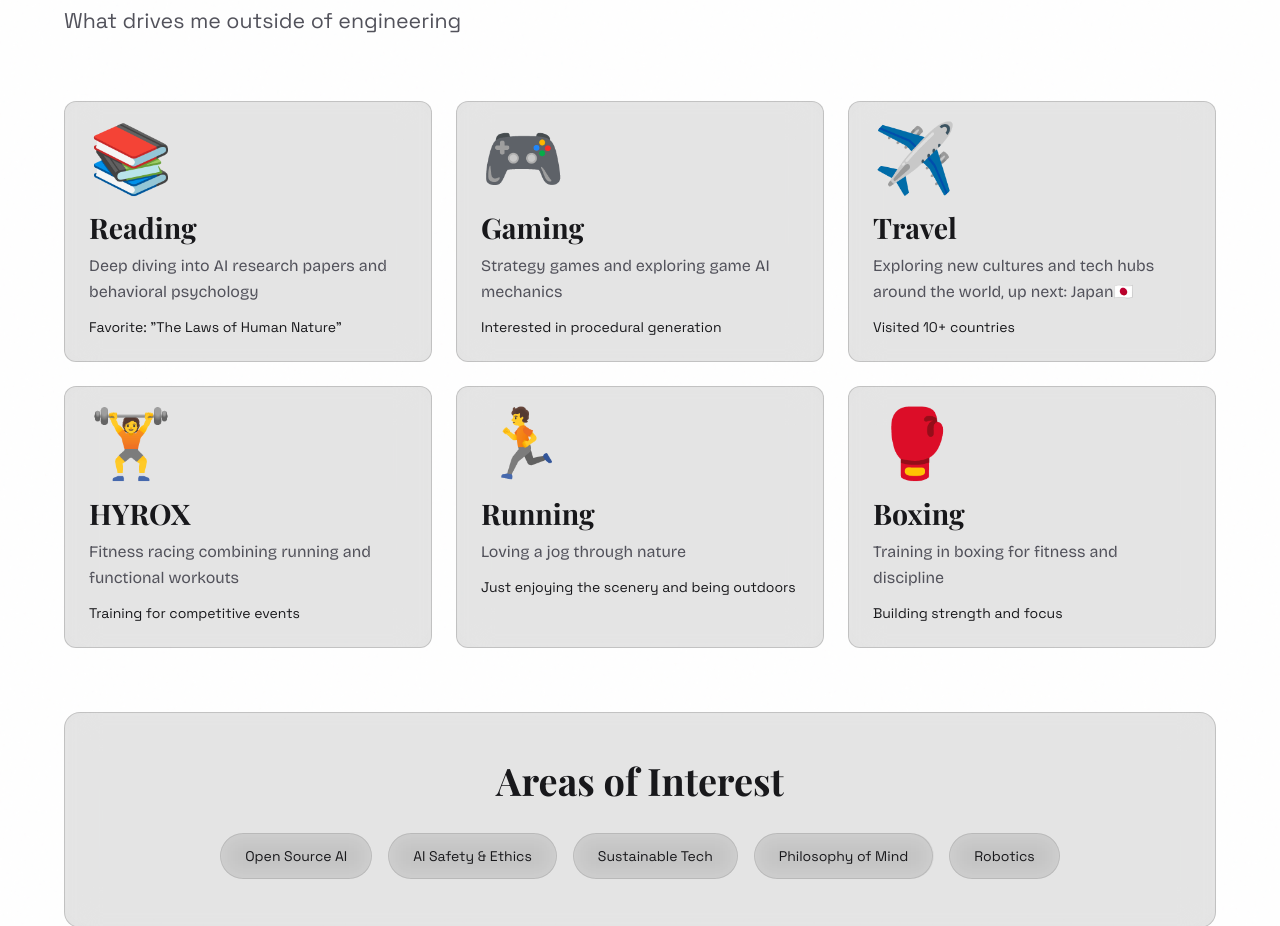
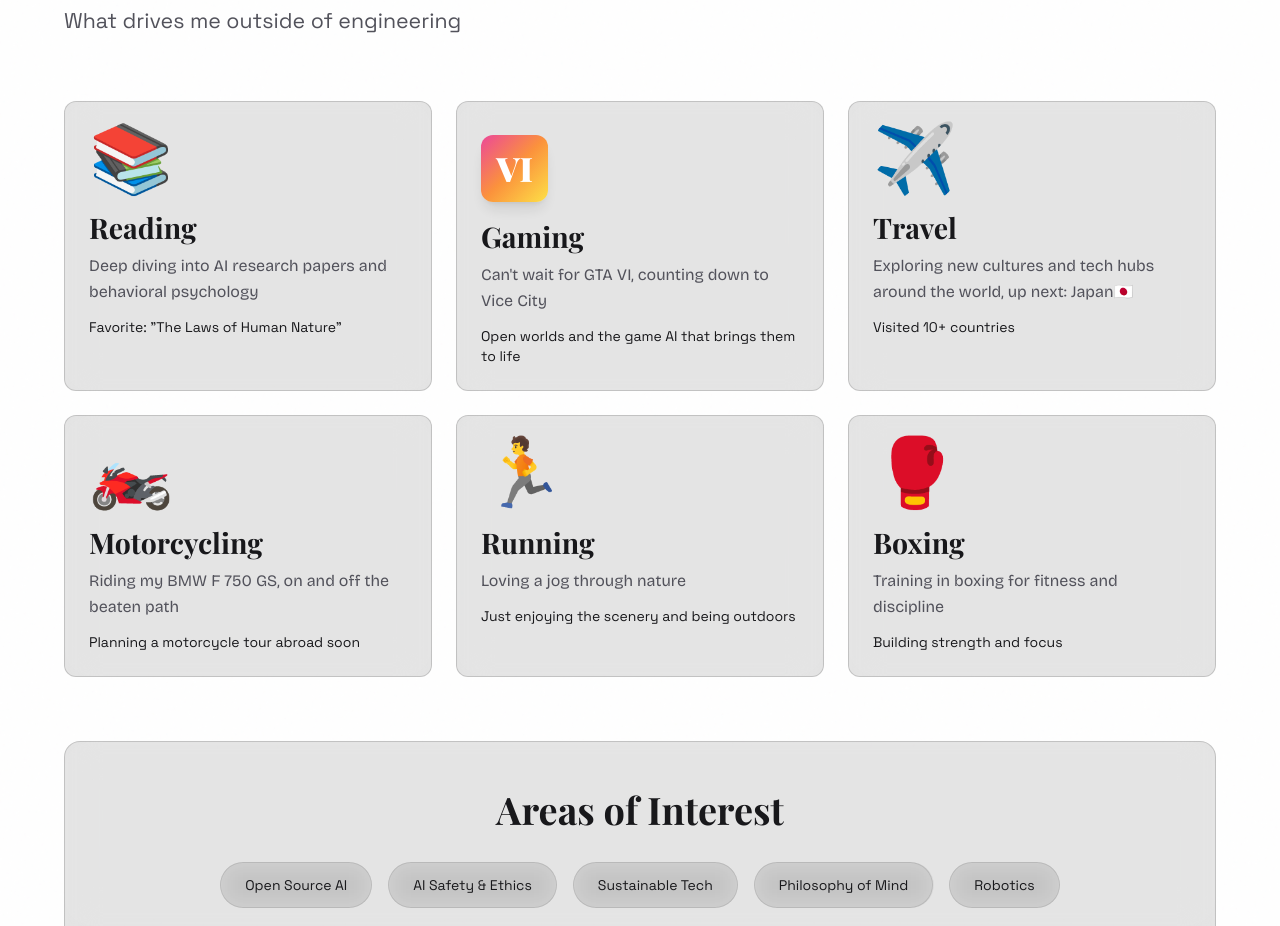
Before and after one commit to BarisAtik/portfolio, a Next.js app: page / in a window 1280 px wide. Shown: the part 6700-7626 px from the top of the page. Built offline with nearby package versions, Linux system fonts and the light colour scheme.

Commit message:
Refresh hobbies: GTA VI gaming card, replace HYROX with motorcycling
Co-Authored-By: Claude Opus 5.5 <noreply@anthropic.com>
Claude-Session: https://claude.ai/code/session_019YxRpaYcwP9zCEfd46k2W5

```diff
--- a/components/Personal.tsx
+++ b/components/Personal.tsx
@@ -12,10 +12,14 @@ const hobbies = [
     details: 'Favorite: "The Laws of Human Nature"',
   },
   {
-    icon: '🎮',
+    icon: (
+      <span className="inline-flex items-center justify-center w-[1em] h-[1em] rounded-xl bg-gradient-to-br from-pink-500 via-orange-400 to-yellow-300 shadow-lg">
+        <span className="text-white font-playfair font-black text-[0.5em] leading-none">VI</span>
+      </span>
+    ),
     title: 'Gaming',
-    description: 'Strategy games and exploring game AI mechanics',
-    details: 'Interested in procedural generation',
+    description: "Can't wait for GTA VI, counting down to Vice City",
+    details: 'Open worlds and the game AI that brings them to life',
   },
   {
     icon: '✈️',
@@ -24,10 +28,10 @@ const hobbies = [
     details: 'Visited 10+ countries',
   },
   {
-    icon: '🏋️',
-    title: 'HYROX',
-    description: 'Fitness racing combining running and functional workouts',
-    details: 'Training for competitive events',
+    icon: '🏍️',
+    title: 'Motorcycling',
+    description: 'Riding my BMW F 750 GS, on and off the beaten path',
+    details: 'Planning a motorcycle tour abroad soon',
   },
   {
     icon: '🏃',
```
